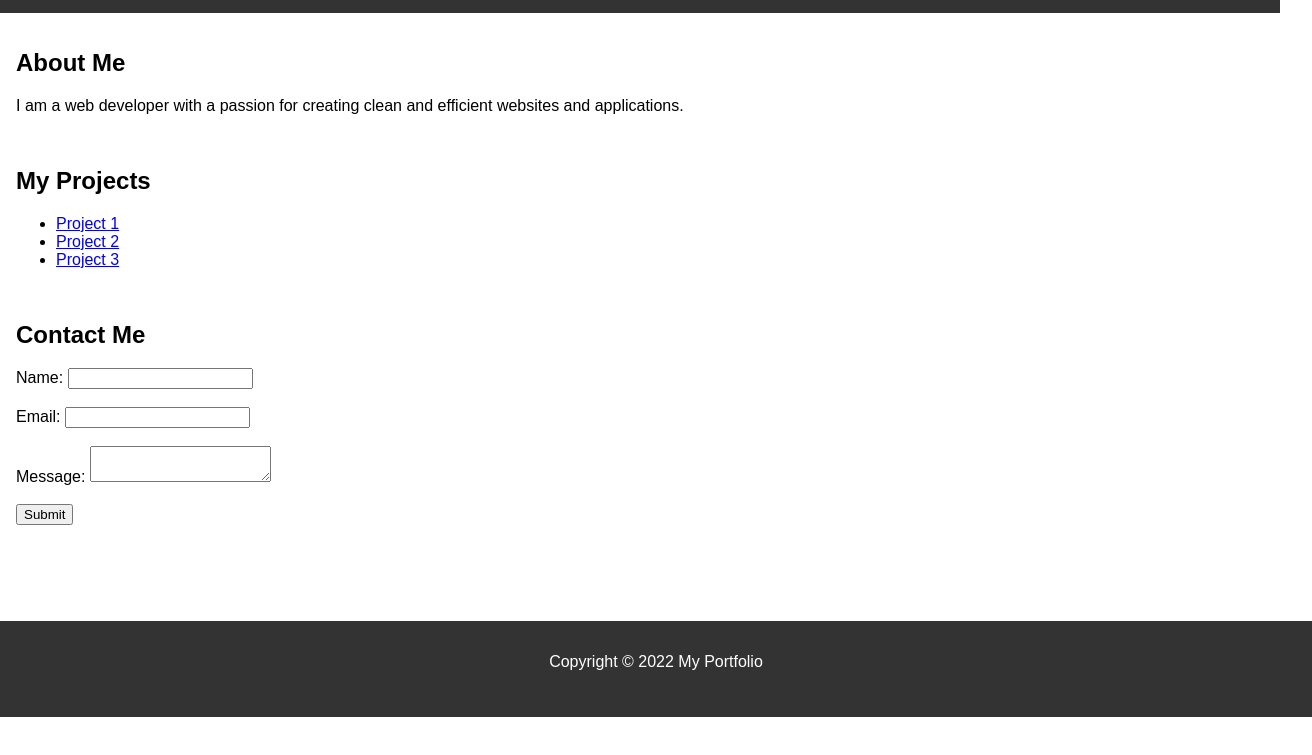
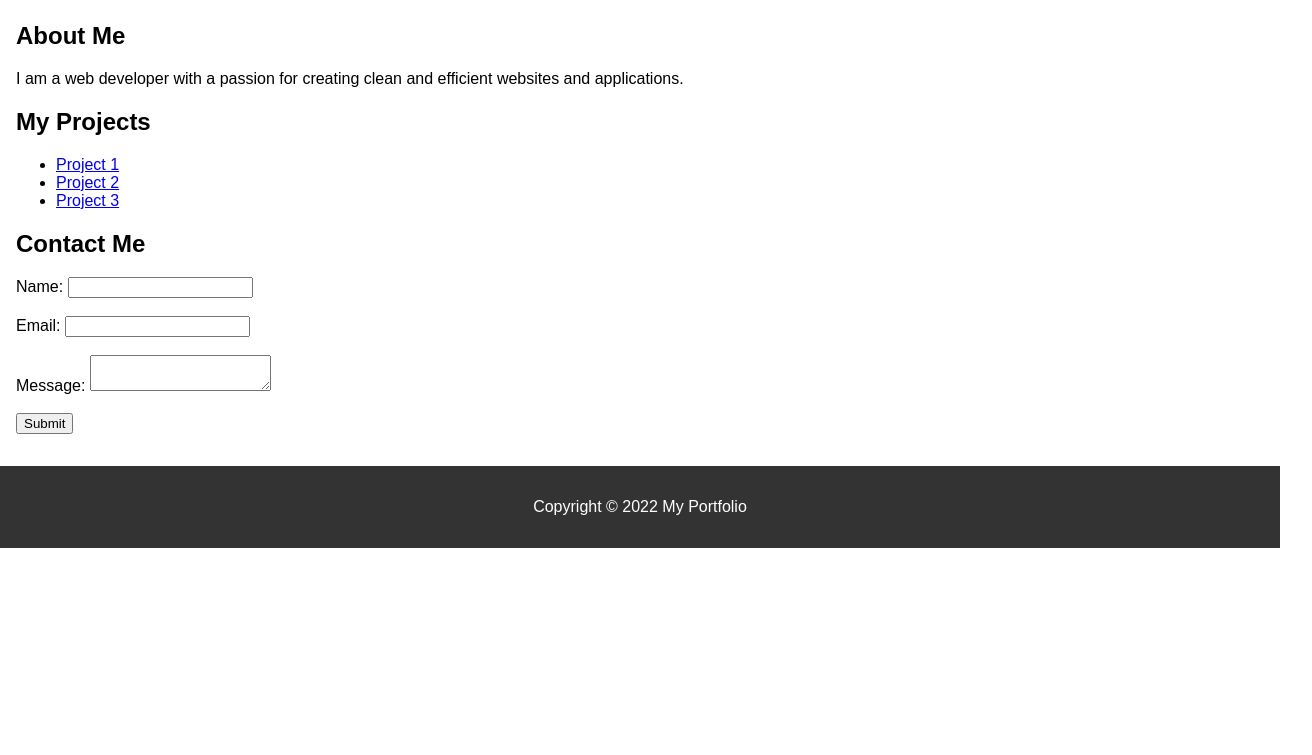
Before and after one commit to NitinNR/portfolio, a plain HTML site: page index.html in a window 1280 px wide. Shown: the part 83-838 px from the top of the page, 1312 px wide, since content can reach past the window. After the commit the page ends 800 px from the top, so only its background shows below. Drawn offline with Linux system fonts and the light colour scheme.

```diff
--- a/style.css
+++ b/style.css
@@ -42,26 +42,3 @@ body {
     text-align: center;
     padding: 1em;
   }
-
-
-  html, body {
-    height: 100%;
-    margin: 0;
-    padding: 0;
-  }
-
-  main {
-    display: flex;
-    flex-direction: column;
-    min-height: 100%;
-  }
-
-  header, footer {
-    height: 4em; /* change to the desired height */
-  }
-
-  footer {
-    position: absolute;
-    bottom: 0;
-    width: 100%;
-  }
```
